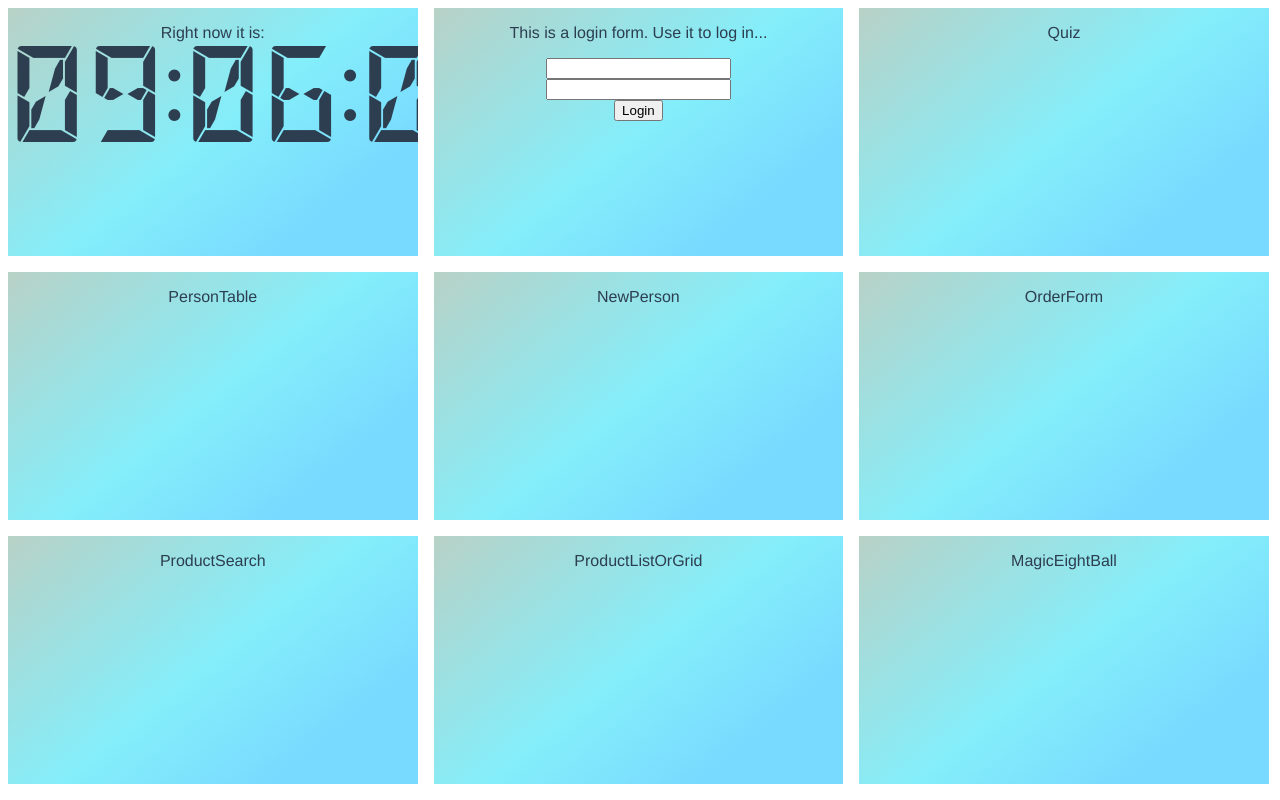
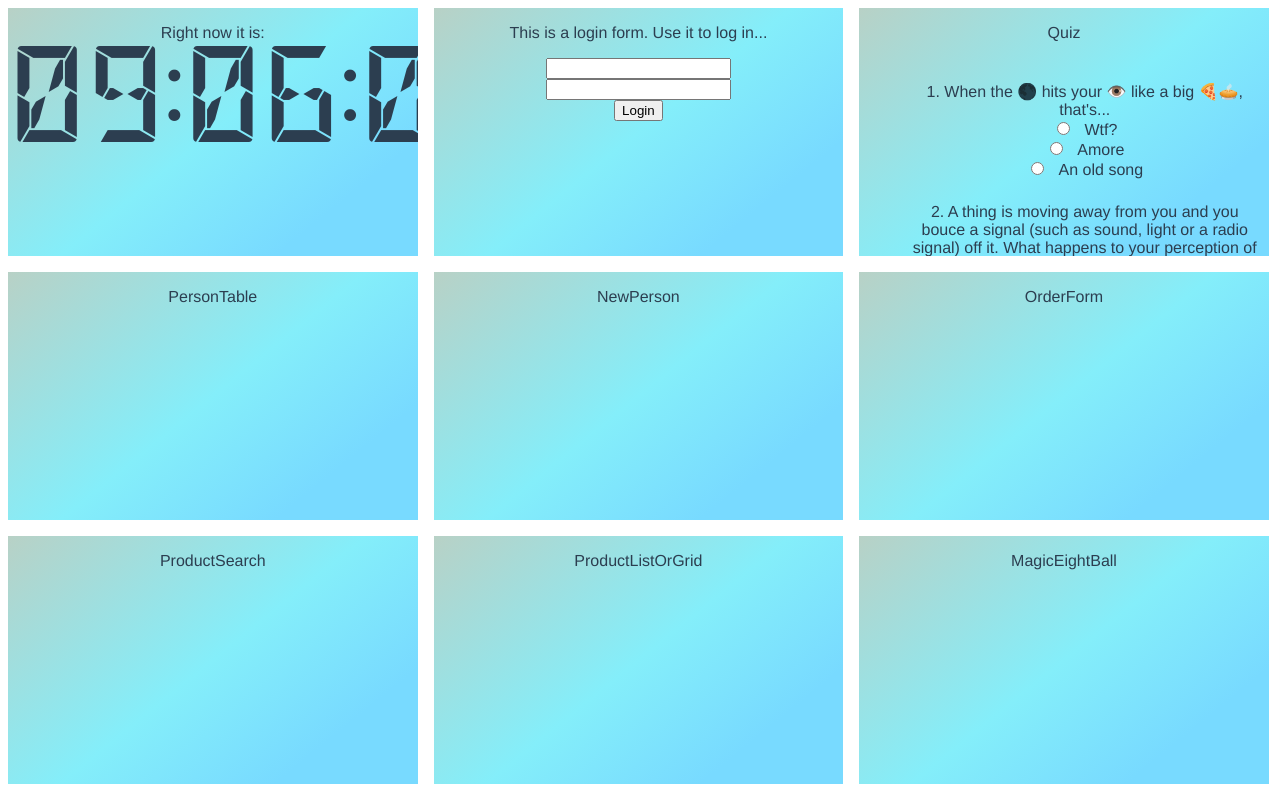
Before and after one commit to jayabbott/jays-3x3-grid, a Vue app: page / in a window 1280 px wide. Built offline with nearby package versions, Linux system fonts and the light colour scheme.

Commit message:
WIP Quiz

```diff
--- a/src/App.vue
+++ b/src/App.vue
@@ -66,6 +66,8 @@ export default {
        url('./assets/DSEG14Modern-Bold.ttf')  format('truetype');
 }
 
+@import "https://cdn.jsdelivr.net/npm/bulma@0.8.0/css/bulma.min.css";
+
 
 #app {
   display: grid;
--- a/src/components/DigitalClock.vue
+++ b/src/components/DigitalClock.vue
@@ -29,11 +29,6 @@ export default {
   data: function(){
     return obj
   },
-  methods: {
-    time: function() {
-      return Date.now().toLocaleTimeString('en-GB')
-    },
-  },
   beforeMount(){
     update()
   },
--- a/src/components/Quiz.vue
+++ b/src/components/Quiz.vue
@@ -1,14 +1,75 @@
 <template>
-  <div class="grid-inside">
-    <p>
-      Quiz
-    </p>
-  </div>
+    <div class="grid-inside">
+        <p>
+            Quiz
+        </p>
+
+        <ol>
+            <li class="question" v-for="(quizItem, questionIndex) in quiz" v-bind:key="questionIndex">
+                {{ questionIndex + 1 }}. {{ quizItem.question }}
+                <div class="control columns is-desktop">
+                <div class="column is-one-third-desktop is-one-third-widescreen is-one-third-fullhd answer-options" v-for="(answer, answerIndex) in quizItem.answers" v-bind:key="answerIndex">
+                    <input type="radio" v-bind:name="'q' + questionIndex + 'radios'" v-bind:id="'q' + questionIndex + 'a' + answerIndex" v-bind:value="'q' + answerIndex + 'a' + answerIndex" v-model="picked">
+                    <label class="answer-label" v-bind:for="'q' + questionIndex + 'a' + answerIndex">{{ answer }}</label>
+                </div>
+                </div>
+            </li>
+        </ol>
+        <div class="button-container lick">
+            <button class="button is-primary" id="submit" @click="submit">Submit</button>
+        </div>
+    </div>
 </template>
 
 <script>
+
+var quiz = [
+  {
+    question: 'When the 🌑 hits your 👁️ like a big 🍕🥧, that\'s...',
+    answers: [
+      'Wtf?',
+      'Amore',
+      'An old song',
+    ],
+    correctAnswer: 1
+  },
+  {
+    question: 'A thing is moving away from you and you bouce a signal (such as sound, light or a radio signal) off it. What happens to your perception of the frequency of the singal you get back?',
+    answers: [
+      'Nothing',
+      'It gets higher',
+      'It gets lower',
+    ],
+    correctAnswer: 2
+  },
+  {
+    question: 'How many corners does a cube have?',
+    answers: [
+      '6',
+      '8',
+      '10',
+    ],
+    correctAnswer: 1
+  },
+  {
+    question: 'Whats the name of the first geezer to talk about the thing in question 2?',
+    answers: [
+      'Jay made it up',
+      'Friedrich Hasenöhrl',
+      'Christian Doppler',
+    ],
+    correctAnswer: 2
+  },
+]
+
+
 export default {
   name: 'Quiz',
+  data: function() {
+    return {
+      quiz: quiz
+    }
+  }
 }
 </script>
 
@@ -27,4 +88,22 @@ li {
 a {
   color: #42b983;
 }
+
+.question {
+    margin-top: 1.5em;
+    width: 95%;
+}
+
+.answer-label {
+    padding-left: 0.7em;
+}
+
+.button-container {
+  padding-top: 2em;
+  padding-bottom: 2em;
+}
+
+.lick, button {
+  cursor: url('../assets/tongue.png'), auto;
+}
 </style>
```
Also changed, not shown: src/assets/tongue.png (added).
